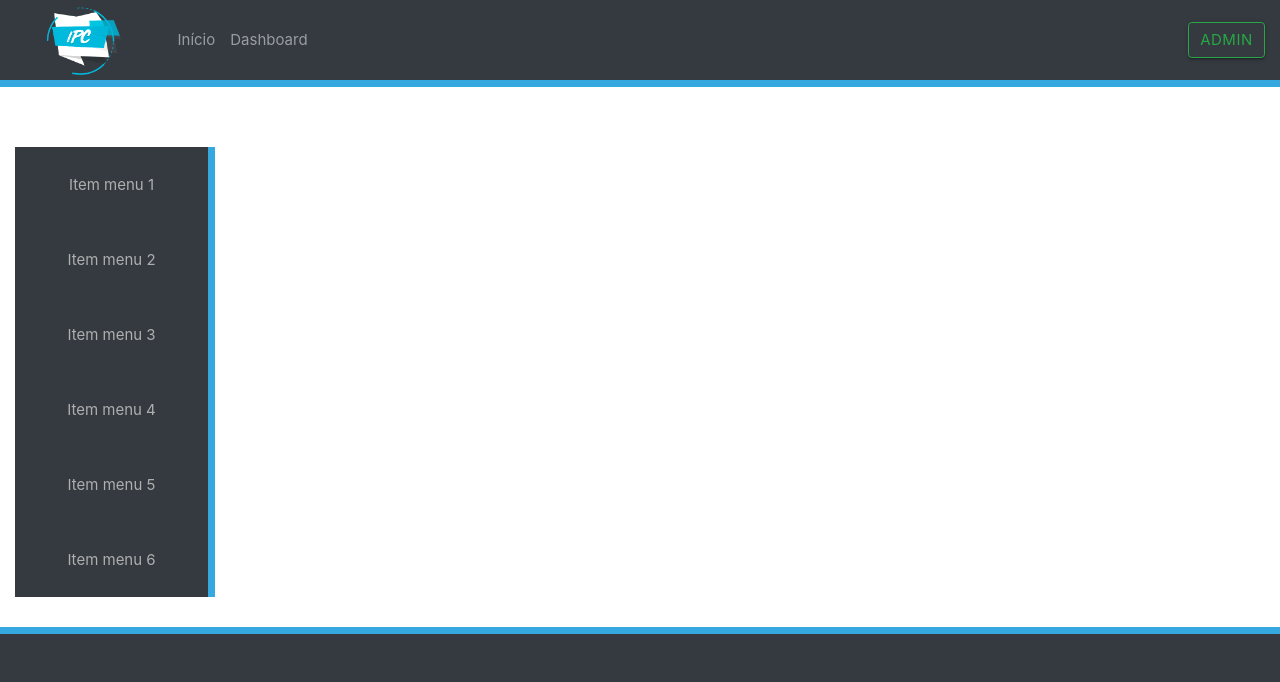
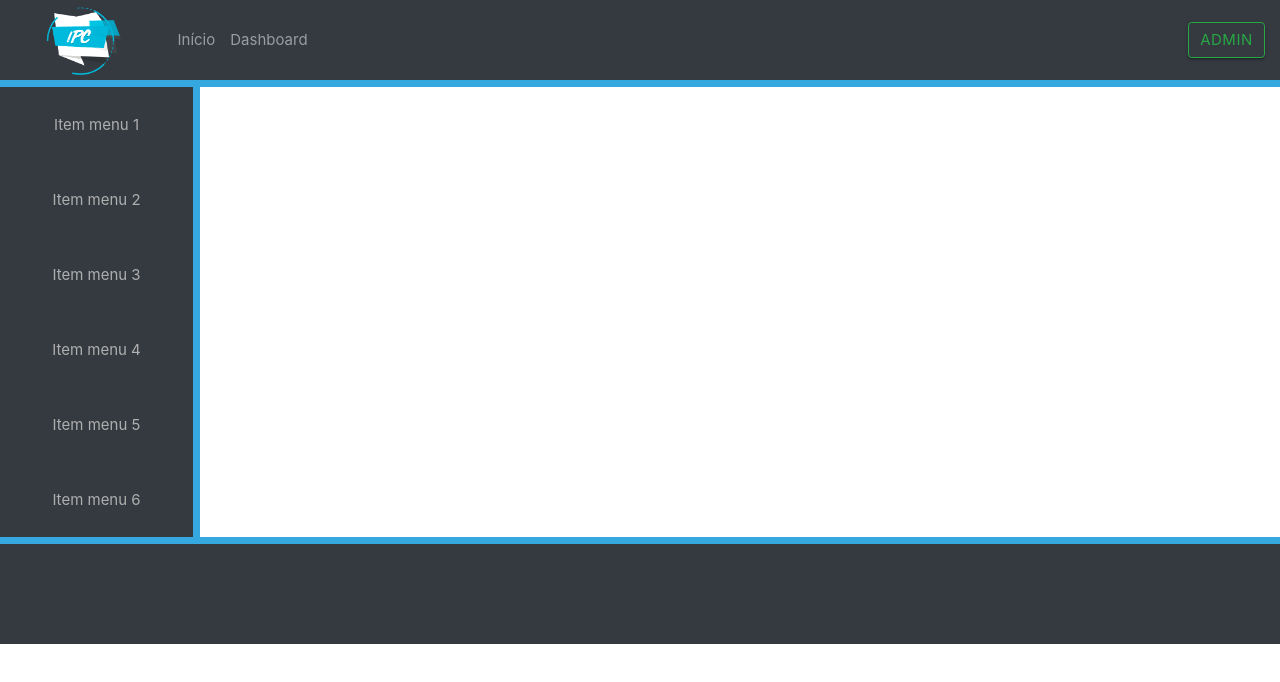
Before and after one commit to dvespasiano/IPCcomThiago, an Angular app: page /home in a window 1280 px wide. Shown: the top 682 px of the page. Built offline with nearby package versions, Linux system fonts and the light colour scheme.

Commit message:
Teste de Commit

```diff
--- a/angular.json
+++ b/angular.json
@@ -24,15 +24,15 @@
             ],
             "styles": [
               "src/styles.css",
-              "../ipc/node_modules/materialize-css/dist/css/materialize.css",
-              "../ipc/node_modules/bootstrap/dist/css/bootstrap.min.css"
+              "./node_modules/materialize-css/dist/css/materialize.css",
+              "./node_modules/bootstrap/dist/css/bootstrap.min.css"
             ],
             "scripts": [
-              "../ipc/node_modules/jquery/dist/jquery.min.js",
-              "../ipc/node_modules/materialize-css/dist/js/materialize.min.js",
-              "../ipc/node_modules/jquery/dist/jquery.min.js",
-              "../ipc/node_modules/bootstrap/dist/js/bootstrap.min.js",
-              "../ipc/node_modules/popper.js/dist/umd/popper.min.js"
+              "./node_modules/jquery/dist/jquery.min.js",
+              "./node_modules/materialize-css/dist/js/materialize.min.js",
+              "./node_modules/jquery/dist/jquery.min.js",
+              "./node_modules/bootstrap/dist/js/bootstrap.min.js",
+              "./node_modules/popper.js/dist/umd/popper.min.js"
             ]
           },
           "configurations": {
--- a/src/app/footer/footer.component.css
+++ b/src/app/footer/footer.component.css
@@ -1,10 +1,9 @@
 .barraAzul{
     height: 7px;
     background-color: #35a8e0;
-    margin-top: 30px;
 }
 
 .divFooter{
-    height: 200px;
+    height: 100px;
     background-color: #343a40;
 }
--- a/src/app/sidebar/sidebar.component.css
+++ b/src/app/sidebar/sidebar.component.css
@@ -1,14 +1,9 @@
 .sidenav{
     width: 200px;
     background-color: #343a40;
-    margin-top: 60px;
-    margin-left: 15px;
-    border-color: #35a8e0;
-    border-width: 7px;
-    border-style: solid;
-    border-top: none;
-    border-left: none;
-    border-bottom: none;
+    margin-top: 0px;
+    margin-left: 0px;
+    border-right: 7px solid #35a8e0;
 }
 
 .nav flex-column{
```
